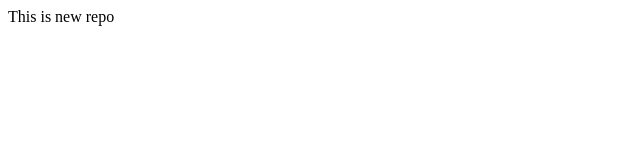
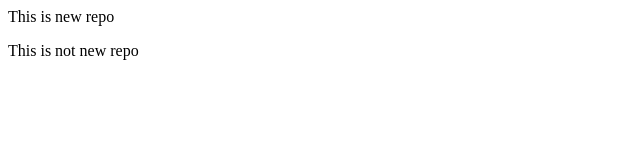
Before and after one commit to Adityaiku/LocalRepo, a plain HTML site: page index.html in a window 1280 px wide. Shown: the whole page, without its empty margins (0-640 px from the left). Drawn offline with Linux system fonts and the light colour scheme.

Commit message:
just posting another

```diff
--- a/index.html
+++ b/index.html
@@ -1 +1,2 @@
 <p>This is new repo</p>
+<p>This is not new repo</p>
```
